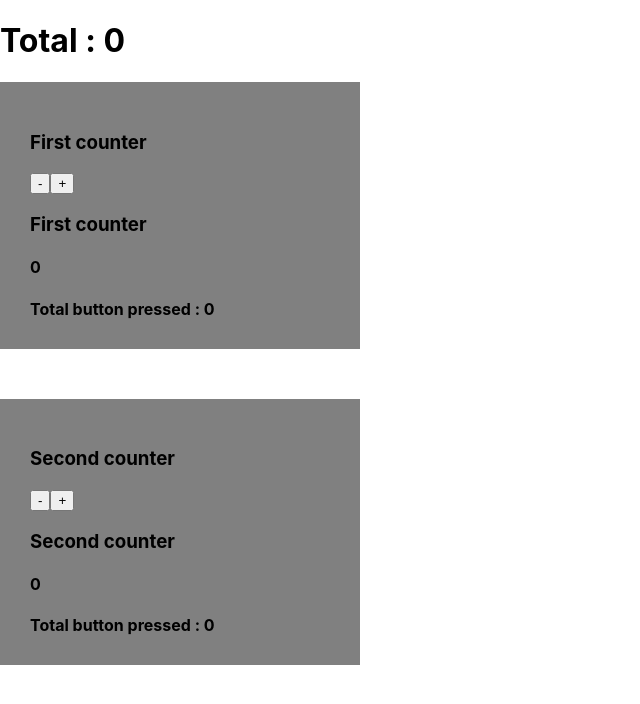
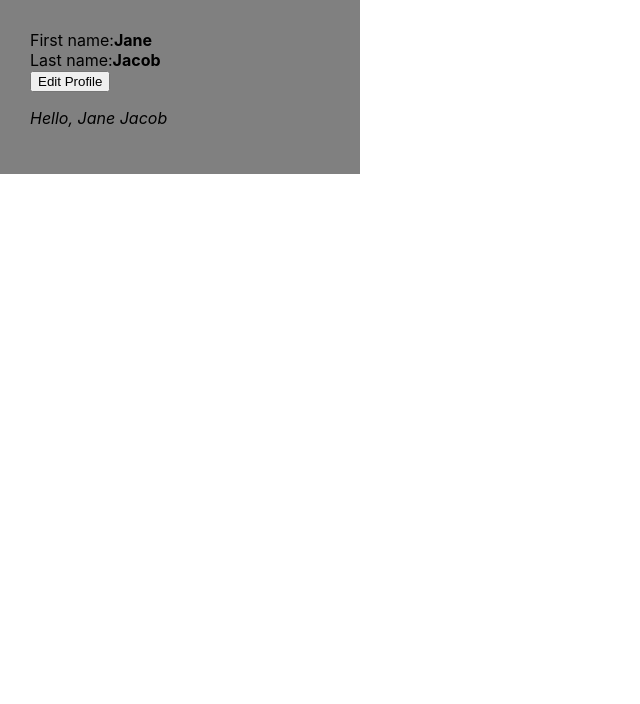
Before and after one commit to TK2400/React2-, a React (Create React App) app: page / in a window 1280 px wide. Shown: the top 704 px of the page, without its empty margins (0-640 px from the left). Built offline with nearby package versions, Linux system fonts and the light colour scheme.

Commit message:
Prideti veikiantis komponentai Header2 is Webform su STATE pavyzdziais

```diff
--- /dev/null
+++ b/src/App1.js
@@ -0,0 +1,18 @@
+
+import WebForm from './components/WebForm';
+
+
+export default function App1() {
+
+
+  return (
+    <div style={{
+      backgroundColor: "grey",
+      padding: "30px",
+      marginBottom: "50px",
+      width: "300px"
+    }}>
+      <WebForm />
+    </div>
+  );
+}
--- /dev/null
+++ b/src/components/WebForm.js
@@ -0,0 +1,117 @@
+import { useState } from 'react';
+
+
+
+/*function handleFormSubmit(e) {
+    e.preventDefault();
+    if (button.textContent === 'Edit Profile') {
+      button.textContent = 'Save Profile';
+      hide(firstNameText);
+      hide(lastNameText);
+      show(firstNameInput);
+      show(lastNameInput);
+    } else {
+      button.textContent = 'Edit Profile';
+      hide(firstNameInput);
+      hide(lastNameInput);
+      show(firstNameText);
+      show(lastNameText);
+    }
+  }
+
+  function handleFirstNameChange() {
+    firstNameText.textContent = firstNameInput.value;
+    helloText.textContent = (
+      'Hello ' +
+      firstNameInput.value + ' ' +
+      lastNameInput.value + '!'
+    );
+  }
+
+  function handleLastNameChange() {
+    lastNameText.textContent = lastNameInput.value;
+    helloText.textContent = (
+      'Hello ' +
+      firstNameInput.value + ' ' +
+      lastNameInput.value + '!'
+    );
+  }
+
+  function hide(el) {
+    el.style.display = 'none';
+  }
+
+  function show(el) {
+    el.style.display = '';
+  }
+
+  let form = document.getElementById('form');
+  let profile = document.getElementById('profile');
+  let editButton = document.getElementById('editButton');
+  let firstNameInput = document.getElementById('firstNameInput');
+  let firstNameText = document.getElementById('firstNameText');
+  let lastNameInput = document.getElementById('lastNameInput');
+  let helloText = document.getElementById('helloText');
+  form.onsubmit = handleFormSubmit;
+  firstNameInput.oninput = handleFirstNameChange;
+  lastNameInput.oninput = handleLastNameChange;
+*/
+
+  export default function WebForm() {
+    const [name, setName] = useState('Jane')
+    const [lname, setLname] = useState('Jacob')
+    const [isEdit, setIsEdit] = useState(false)
+
+
+    return (
+      <form>
+        <label>
+          First name:
+          {!isEdit? <b>{name}</b>
+          :<input value = {name} onChange ={(e)=>setName(e.target.value)}/>
+          }
+          <br></br>
+        </label>
+        <label>
+          Last name:
+          {!isEdit ?<b>{lname}</b>
+          :<input value ={lname} onChange ={(e)=>setLname(e.target.value)}/>
+          }
+
+        </label>
+        <br></br>
+        <button type="submit" onClick ={(e)=>{e.preventDefault(); setIsEdit(!isEdit)}}>
+          {isEdit ? "Save profile" : "Edit Profile"}
+        </button>
+        <p><i>Hello, {name} {lname} </i></p>
+      </form>
+    );
+  }
+
+
+/*  export default function EditProfile() {
+    const [name, setName] = useState('Jan');
+    const [lname, setLname] = useState('Jacob');
+    const [isEdit, setIsEdit] =useState(false);
+    return (
+      <form>
+        <label>
+          First name:
+          {!isEdit? <b>{name}</b>
+            : <input value = {name} onChange={(e)=>setName(e.target.value)}/>
+       };
+         </label>
+        <label>
+          Last name:
+            {!isEdit ? <b>{lname}</b>
+              :<input value = {lname} onChange ={(e) => setLname(e.target.value)}/>
+        }
+        </label>
+        <button type="submit" onClick ={(e)=>{e.preventDefault();setIsEdit(!isEdit)}}>
+          {isEdit? "Save profile" : "Edit profile"}
+        </button>
+        <p><i>Hello, {name} {lname}!</i></p>
+      </form>
+    );
+  }
+  */
--- a/src/index.js
+++ b/src/index.js
@@ -1,13 +1,13 @@
 import React from 'react';
 import ReactDOM from 'react-dom/client';
 import './index.css';
-import App from './App.js';
+import App1 from './App1.js';
 // import Puslapis from './pavyzdziai/Puslapis'
 
 
 const root = ReactDOM.createRoot(document.getElementById('root'));
 root.render(
   <React.StrictMode>
-    <App />
+    <App1 />
   </React.StrictMode>
 );
```
Also changed, not shown: src/components/image.js (added, +59 -0 lines).
